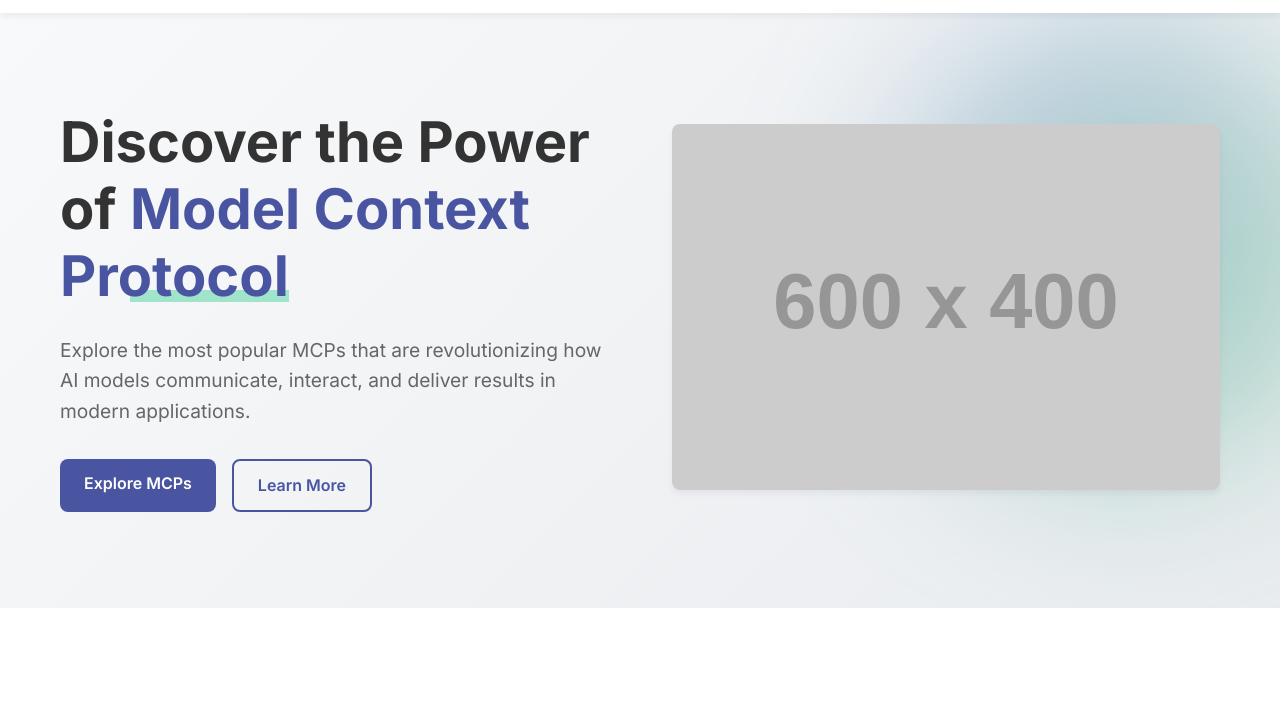
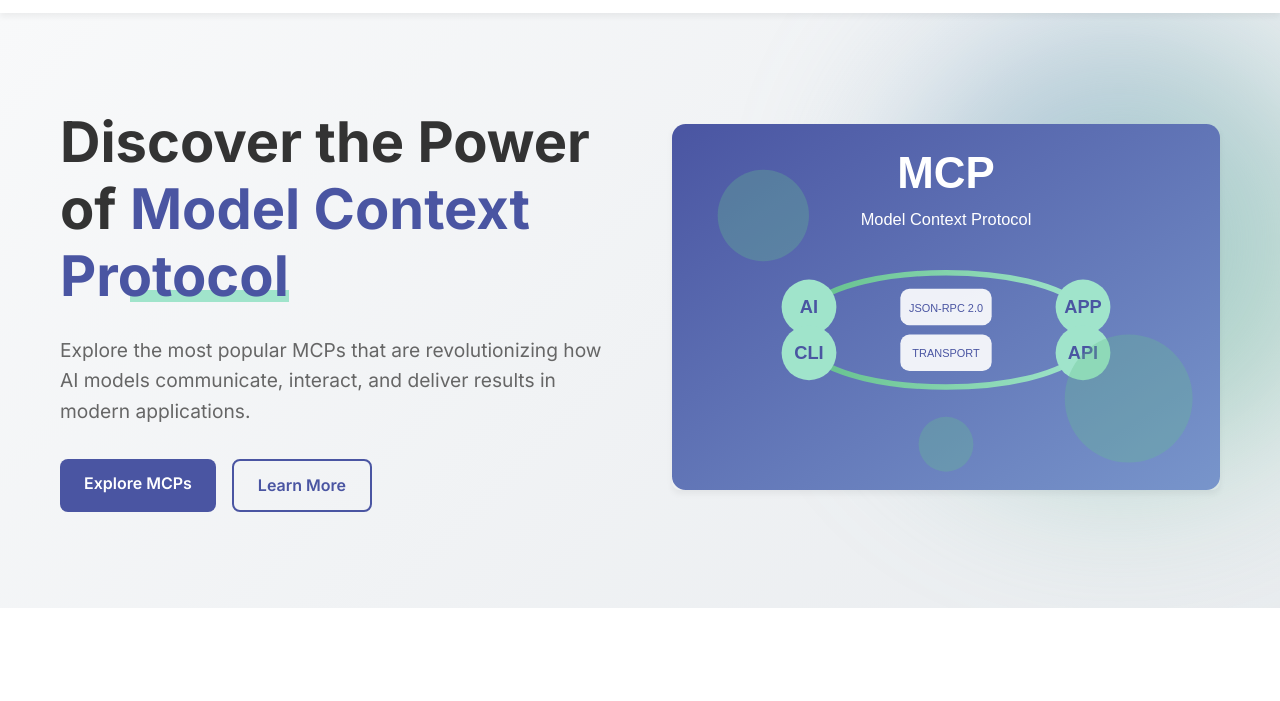
Before and after one commit to uzurauser/mcp-github-test, a plain HTML site: page index.html in a window 1280 px wide. Shown: the part 59-760 px from the top of the page. Drawn offline with Linux system fonts and the light colour scheme; placeholder pictures from the web are drawn by us.

Commit message:
Fix: Add custom SVG illustration and favicon

```diff
--- a/index.html
+++ b/index.html
@@ -4,6 +4,7 @@
     <meta charset="UTF-8" />
     <meta name="viewport" content="width=device-width, initial-scale=1.0" />
     <title>Popular MCPs - Model Context Protocol</title>
+    <link rel="icon" href="images/favicon.svg" type="image/svg+xml" />
     <link rel="stylesheet" href="styles.css" />
     <link
       rel="stylesheet"
@@ -51,10 +52,7 @@
         </div>
         <div class="hero-image">
           <div class="blob-animation"></div>
-          <img
-            src="https://via.placeholder.com/600x400/4A55A2/ffffff?text=MCP"
-            alt="MCP Illustration"
-          />
+          <img src="images/mcp-illustration.svg" alt="MCP Illustration" />
         </div>
       </div>
     </section>
```
Also changed, not shown: images/favicon.svg (added), images/mcp-illustration.svg (added).
